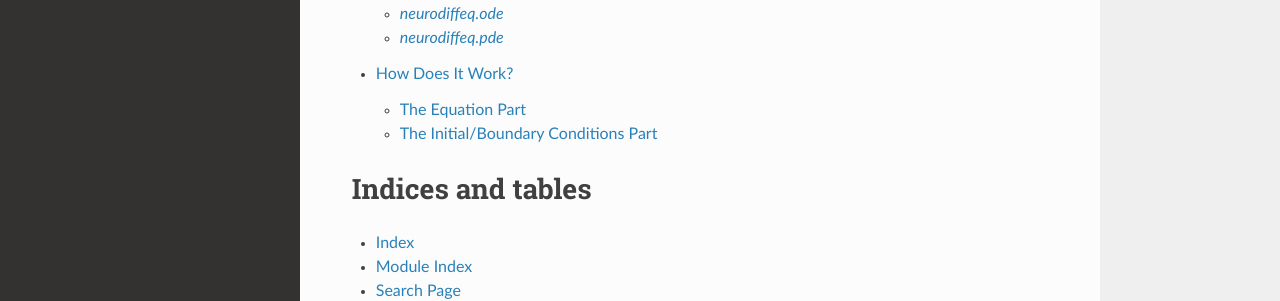
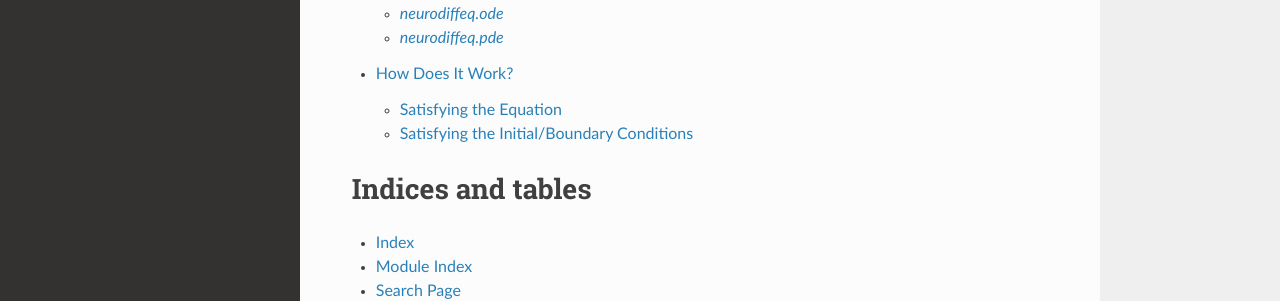
Before and after one commit to NeuroDiffGym/neurodiffeq, a Sphinx documentation site: the page built from docs/index.rst, in a window 1280 px wide. Shown: the part 386-687 px from the top of the page. Built offline with Sphinx 7.4.7 and the Read the Docs theme 2.0.0, drawn with Linux system fonts in a browser that asks for light colours; pages that are not in the unit, such as notebooks, are missing from menus.

Commit message:
Updated how does it work section.

```diff
--- a/docs/conf.py
+++ b/docs/conf.py
@@ -16,6 +16,7 @@
 import os
 import sys
 sys.path.insert(0, os.path.abspath('../../'))
+html_static_path = []
 
 
 # -- Project information -----------------------------------------------------
--- a/docs/requirements.txt
+++ b/docs/requirements.txt
@@ -1,2 +1,6 @@
+sphinx
 mock
 nbsphinx
+sphinx_rtd_theme
+recommonmark
+pandoc
```
Also changed, not shown: docs/how.ipynb.
